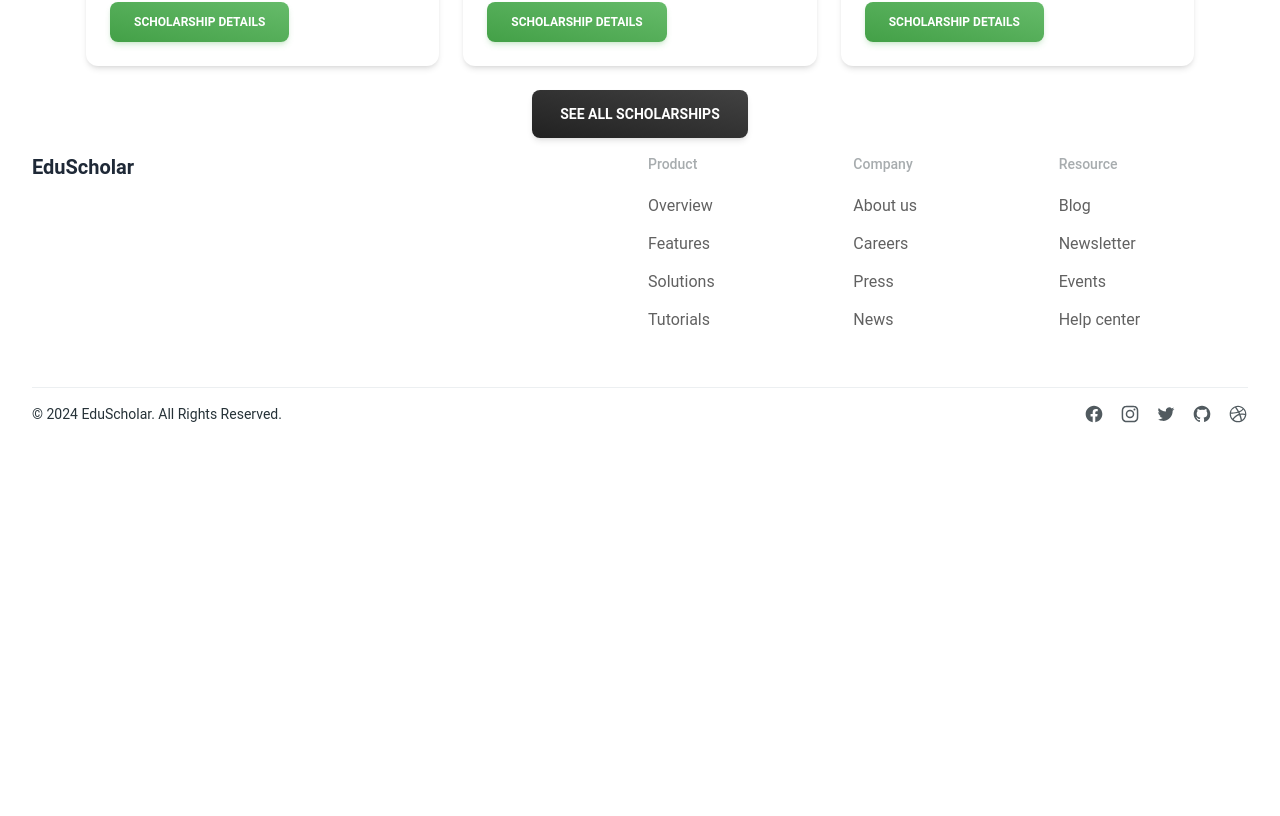
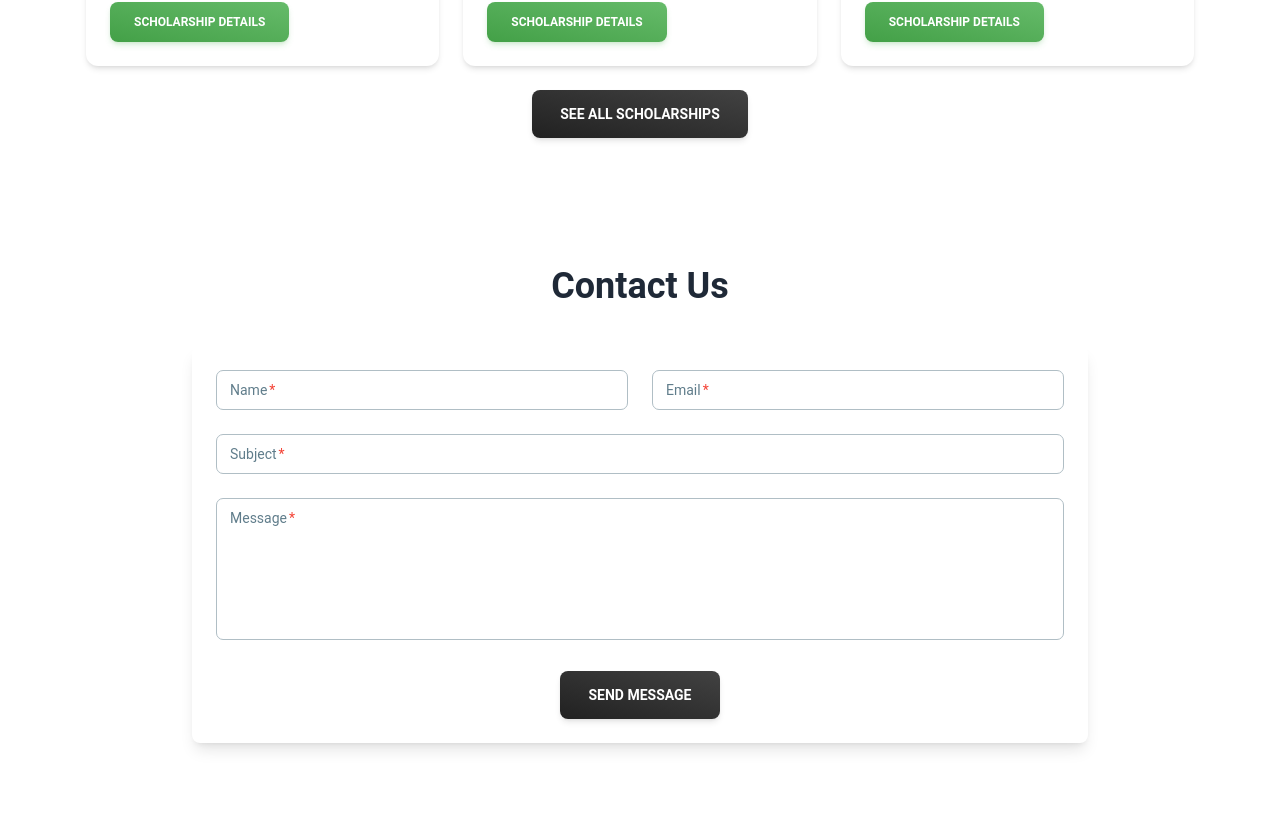
Before and after one commit to Saim-Al-Ifran/eduScholar-client, a React (Vite) app: page / in a window 1280 px wide. Shown: the part 1264-2080 px from the top of the page. Before the commit the page ends 1705 px from the top, so only its background shows below. Built offline with nearby package versions, Linux system fonts and the light colour scheme.

Commit message:
Created contact us section

```diff
--- a/package.json
+++ b/package.json
@@ -19,6 +19,7 @@
     "react-hook-form": "^7.51.5",
     "react-redux": "^9.1.2",
     "react-router-dom": "^6.23.1",
+    "react-slick": "^0.30.2",
     "react-toastify": "^10.0.5"
   },
   "devDependencies": {
--- a/src/components/shared/Footer.jsx
+++ b/src/components/shared/Footer.jsx
@@ -20,8 +20,8 @@ const currentYear = new Date().getFullYear();
 
 const FooterWithSocialLinks = () => {
   return (
-    <footer className="relative w-full">
-      <div className="mx-auto w-full max-w-7xl px-8">
+    <footer className="relative w-full bg-gray-200">
+      <div className="mx-auto w-full max-w-7xl px-8  py-[4rem]">
         <div className="grid grid-cols-1 justify-between gap-4 md:grid-cols-2">
           <Typography variant="h5" className="mb-6">
             EduScholar
--- a/src/pages/Home/Home.jsx
+++ b/src/pages/Home/Home.jsx
@@ -2,6 +2,7 @@ import React from 'react'
 import Banner from './sections/Banner'
 import { Helmet } from "react-helmet";
 import TopScholarship from './sections/TopScholarship';
+import ContactUs from './sections/ContactUs';
 const Home = () => {
   return (
     <>
@@ -10,6 +11,7 @@ const Home = () => {
     </Helmet>
       <Banner/>
       <TopScholarship/>
+      <ContactUs/>
     </>
   )
 }
--- /dev/null
+++ b/src/pages/Home/sections/ContactUs.jsx
@@ -0,0 +1,63 @@
+import React from "react";
+import { Card, CardBody, Input, Textarea, Button, Typography } from "@material-tailwind/react";
+
+const ContactUs = () => {
+  return (
+    <div className="container mx-auto p-4 mt-[6rem] mb-[4rem]">
+      <Typography variant="h2" className="text-center mb-10 font-bold text-4xl">
+        Contact Us
+      </Typography>
+      <Card className="w-full max-w-4xl mx-auto shadow-lg rounded-lg">
+        <CardBody className="p-6">
+          <form className="space-y-6">
+            <div className="grid grid-cols-1 md:grid-cols-2 gap-6">
+              <div>
+                <Input
+                  variant="outlined"
+                  label="Name"
+                  type="text"
+                  className="w-full"
+                  required
+                />
+              </div>
+              <div>
+                <Input
+                  variant="outlined"
+                  label="Email"
+                  type="email"
+                  className="w-full"
+                  required
+                />
+              </div>
+            </div>
+            <div>
+              <Input
+                variant="outlined"
+                label="Subject"
+                type="text"
+                className="w-full"
+                required
+              />
+            </div>
+            <div>
+              <Textarea
+                variant="outlined"
+                label="Message"
+                className="w-full"
+                rows={6}
+                required
+              />
+            </div>
+            <div className="text-center">
+              <Button variant="gradient" size="lg" className="bg-blue-500 hover:bg-blue-700" type="submit">
+                Send Message
+              </Button>
+            </div>
+          </form>
+        </CardBody>
+      </Card>
+    </div>
+  );
+};
+
+export default ContactUs;
```
Also changed, not shown: 1 other file (tests, documents, lock files or other folders).
